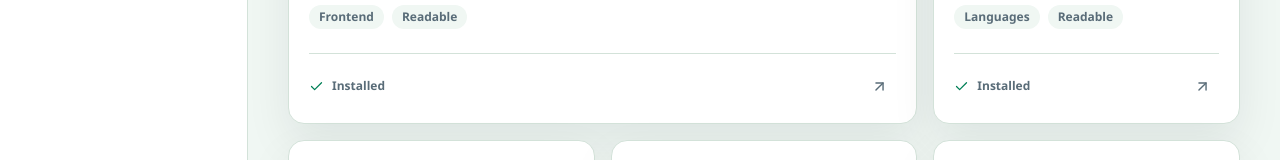
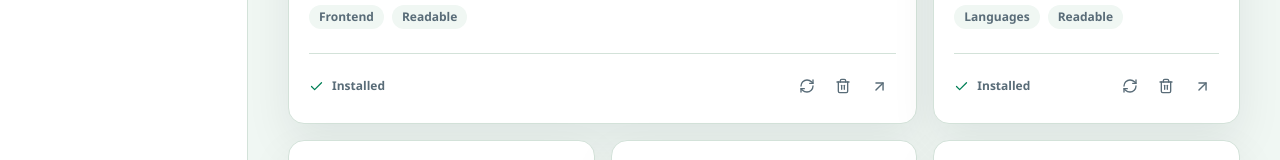
Before and after one commit to denistrator/xenics, a React (Vite) app: page / in a window 1280 px wide. Shown: the part 712-872 px from the top of the page. Built offline with nearby package versions, Linux system fonts and the light colour scheme.

Commit message:
feat: add catalog update and removal actions

```diff
--- a/src/app/App.tsx
+++ b/src/app/App.tsx
@@ -28,9 +28,17 @@ export function App() {
     }))
   }
 
+  async function updateRepository(repositoryId: string): Promise<void> {
+    await invokeCommand('update_source', { sourceId: repositoryId })
+  }
+
+  async function removeRepository(repositoryId: string): Promise<void> {
+    await invokeCommand('remove_source', { sourceId: repositoryId, deleteManagedFiles: true })
+  }
+
   return (
     <AppShell activeHash={activeHash} notifications={tasks}>
-      {showSettings ? <SettingsPage /> : <CatalogPage onDownload={downloadRepositories} />}
+      {showSettings ? <SettingsPage /> : <CatalogPage onDownload={downloadRepositories} onUpdate={updateRepository} onRemove={removeRepository} />}
       {tasks.length > 0 && (
         <div className="mx-auto max-w-[1500px] px-5 pb-8 md:px-10">
           <TaskPanel
--- a/src/features/catalog/CatalogPage.tsx
+++ b/src/features/catalog/CatalogPage.tsx
@@ -1,4 +1,4 @@
-import { Download, Search, SlidersHorizontal } from 'lucide-react'
+import { Download, RefreshCw, Search, SlidersHorizontal } from 'lucide-react'
 import { useDeferredValue, useEffect, useMemo, useState, type ReactNode } from 'react'
 import { repositories } from './catalog-model'
 import { RepositoryCard } from './RepositoryCard'
@@ -10,6 +10,8 @@ type DownloadState = 'idle' | 'loading' | 'success' | 'error'
 
 type CatalogPageProps = {
   onDownload?: (repositoryIds: string[]) => Promise<void> | void
+  onUpdate?: (repositoryId: string) => Promise<void> | void
+  onRemove?: (repositoryId: string) => Promise<void> | void
 }
 
 function matchesRepositoryQuery(
@@ -27,13 +29,14 @@ function matchesRepositoryQuery(
   return searchableText.toLowerCase().includes(query)
 }
 
-export function CatalogPage({ onDownload }: CatalogPageProps): ReactNode {
+export function CatalogPage({ onDownload, onUpdate, onRemove }: CatalogPageProps): ReactNode {
   const [selectedIds, setSelectedIds] = useState<string[]>([])
   const [selectionAnchorId, setSelectionAnchorId] = useState<string | null>(null)
   const [searchQuery, setSearchQuery] = useState('')
   const [downloadState, setDownloadState] = useState<DownloadState>('idle')
   const [detailsRepositoryId, setDetailsRepositoryId] = useState<string | null>(null)
   const [installedIds, setInstalledIds] = useState<Set<string>>(() => new Set())
+  const [updateState, setUpdateState] = useState<DownloadState>('idle')
   const deferredSearchQuery = useDeferredValue(searchQuery.trim().toLowerCase())
 
   useEffect(() => {
@@ -99,6 +102,31 @@ export function CatalogPage({ onDownload }: CatalogPageProps): ReactNode {
     }
   }
 
+  async function updateRepositories(repositoryIds: string[]): Promise<void> {
+    if (updateState === 'loading' || repositoryIds.length === 0 || !onUpdate) return
+    setUpdateState('loading')
+    try {
+      await Promise.all(repositoryIds.map((repositoryId) => onUpdate(repositoryId)))
+      setUpdateState('success')
+    } catch {
+      setUpdateState('error')
+    }
+  }
+
+  async function removeRepository(repositoryId: string): Promise<void> {
+    if (!onRemove) return
+    try {
+      await onRemove(repositoryId)
+      setInstalledIds((current) => {
+        const next = new Set(current)
+        next.delete(repositoryId)
+        return next
+      })
+    } catch {
+      setUpdateState('error')
+    }
+  }
+
   const downloadLabel = selectedIds.length
     ? `Download selected (${selectedIds.length})`
     : 'Download all'
@@ -140,6 +168,18 @@ export function CatalogPage({ onDownload }: CatalogPageProps): ReactNode {
             <Download aria-hidden="true" className="mr-2 inline" size={16} />
             {downloadButtonLabel}
           </button>
+          {installedIds.size > 0 && onUpdate && (
+            <button
+              type="button"
+              onClick={() => void updateRepositories([...installedIds])}
+              disabled={updateState === 'loading'}
+              aria-busy={updateState === 'loading'}
+              className="rounded-xl border border-x-line bg-x-panel px-4 py-3 text-sm font-semibold hover:bg-x-paper"
+            >
+              <RefreshCw aria-hidden="true" className="mr-2 inline" size={16} />
+              {updateState === 'loading' ? 'Updating all…' : updateState === 'success' ? 'All sources updated' : updateState === 'error' ? 'Update failed — retry' : 'Update all'}
+            </button>
+          )}
           <button
             type="button"
             aria-label="Filter repositories"
@@ -184,6 +224,8 @@ export function CatalogPage({ onDownload }: CatalogPageProps): ReactNode {
               onSelect={(shiftKey) => handleSelect(repository.id, shiftKey)}
               onOpen={() => setDetailsRepositoryId(repository.id)}
               onDownload={() => void startDownload([repository.id])}
+              onUpdate={onUpdate ? () => void updateRepositories([repository.id]) : undefined}
+              onRemove={onRemove ? () => void removeRepository(repository.id) : undefined}
             />
           ))}
         </div>
--- a/src/features/catalog/RepositoryCard.tsx
+++ b/src/features/catalog/RepositoryCard.tsx
@@ -1,4 +1,4 @@
-import { ArrowUpRight, Check, Download, FolderOpen } from 'lucide-react'
+import { ArrowUpRight, Check, Download, FolderOpen, RefreshCw, Trash2 } from 'lucide-react'
 import type { ChangeEvent, ReactNode } from 'react'
 import type { Repository, RepositoryAccent } from './catalog-model'
 
@@ -8,6 +8,8 @@ type RepositoryCardProps = {
   onSelect: (shiftKey: boolean) => void
   onOpen: () => void
   onDownload?: () => void
+  onUpdate?: () => void
+  onRemove?: () => void
   featured?: boolean
 }
 
@@ -30,6 +32,8 @@ export function RepositoryCard({
   onSelect,
   onOpen,
   onDownload,
+  onUpdate,
+  onRemove,
   featured = false,
 }: RepositoryCardProps): ReactNode {
   const isInstalled = repo.status === 'Ready'
@@ -100,6 +104,17 @@ export function RepositoryCard({
             'Not installed'
           )}
         </span>
+        <div className="flex items-center gap-1">
+          {isInstalled && onUpdate && !isFilesOnly && (
+            <button type="button" onClick={onUpdate} className="rounded-lg p-2 text-x-muted hover:bg-x-mint hover:text-x-ink" aria-label={`Update ${repo.name}`}>
+              <RefreshCw aria-hidden="true" size={16} />
+            </button>
+          )}
+          {isInstalled && onRemove && (
+            <button type="button" onClick={onRemove} className="rounded-lg p-2 text-x-muted hover:bg-x-coral hover:text-x-ink" aria-label={`Remove ${repo.name}`}>
+              <Trash2 aria-hidden="true" size={16} />
+            </button>
+          )}
           <button
             type="button"
             onClick={isInstalled || isWebsiteOnly ? onOpen : onDownload}
@@ -110,6 +125,7 @@ export function RepositoryCard({
           >
             {isFilesOnly ? <FolderOpen aria-hidden="true" size={17} /> : <ArrowUpRight aria-hidden="true" size={17} />}
           </button>
+        </div>
       </div>
 
       {!isInstalled && isDownloadable && onDownload && (
```
Also changed, not shown: 2 other files (tests, documents, lock files or other folders). Lines whose indentation alone changed are shown as unchanged.
